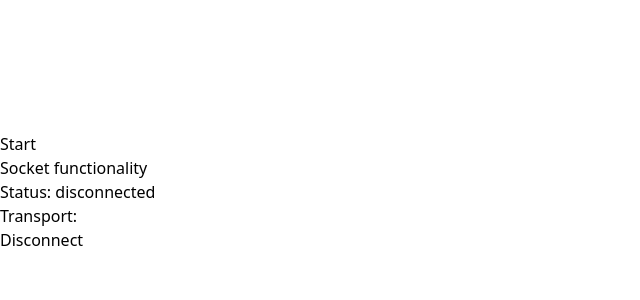
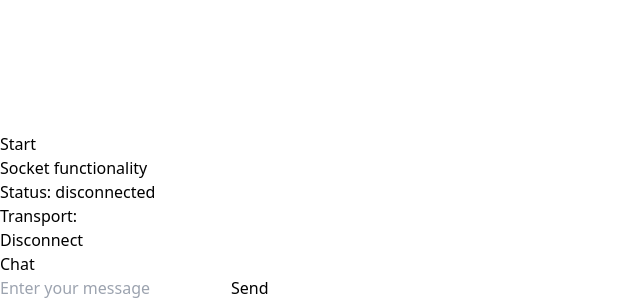
Before and after one commit to Siser-Pratap/Video-chat-interview-call, a Next.js app: page / in a window 1280 px wide. Shown: the part 893-1193 px from the top of the page, without its empty margins (0-640 px from the left). Before the commit the page ends 1145 px from the top, so only its background shows below. Built offline with nearby package versions, Linux system fonts and the light colour scheme; no server answers.

Commit message:
message functionality added

```diff
--- a/server.js
+++ b/server.js
@@ -22,7 +22,8 @@ app.prepare().then(()=>{
         });
 
         socket.on('message', (data)=>{
-            io.to(data.roomId).emit('message', data.message);
+            // io.to(data.roomId).emit('message', data.message);
+            console.log(data);
         })
 
         socket.on("disconnect", ()=>{
--- a/src/app/page.js
+++ b/src/app/page.js
@@ -18,6 +18,7 @@ export default function Home() {
   const [isConnected, setisConnected] = useState(false);
   const [transport, setTransport] = useState(null);
   const [click, setclick] = useState(false);
+  const [message, setmessage] = useState("");
 
   useEffect(() => {
     if(socket.connected){
@@ -67,6 +68,16 @@ export default function Home() {
     }
   }
 
+  const handleChange = (e) => {
+    setmessage(e.target.value);
+  }
+
+  const submit = async(e) => {
+    e.preventDefault();
+    socket.emit('message', message);
+    setmessage("");
+  }
+
 
 
 
@@ -93,6 +104,11 @@ export default function Home() {
         <p>Transport: { transport }</p>
         <button onClick={handleDisconnect}>Disconnect</button>
       </div>
+      <div>
+        <h1>Chat</h1>
+        <input type="text" onChange={handleChange} value={message} placeholder="Enter your message" />
+        <button onClick={submit}>Send</button>
+      </div>
     </>
   );
 }
```
